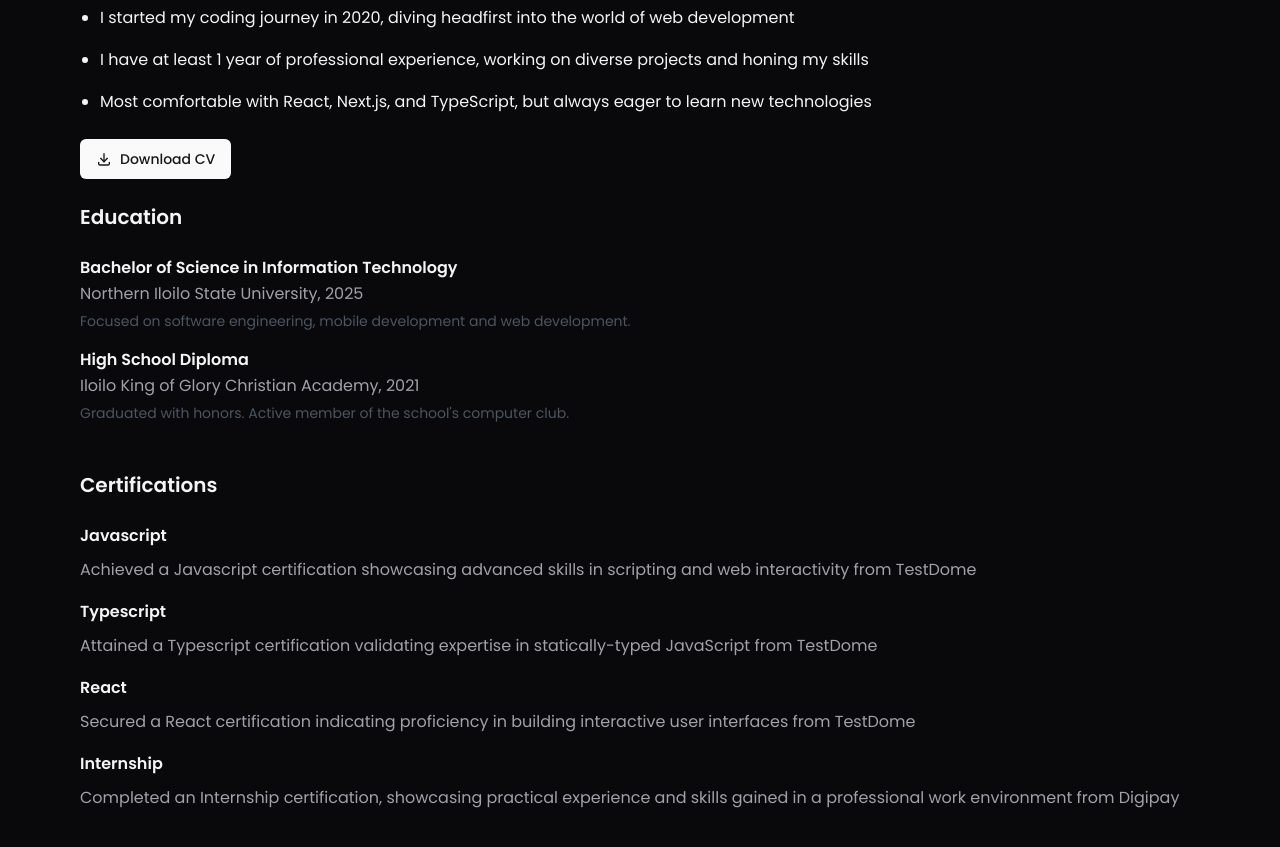
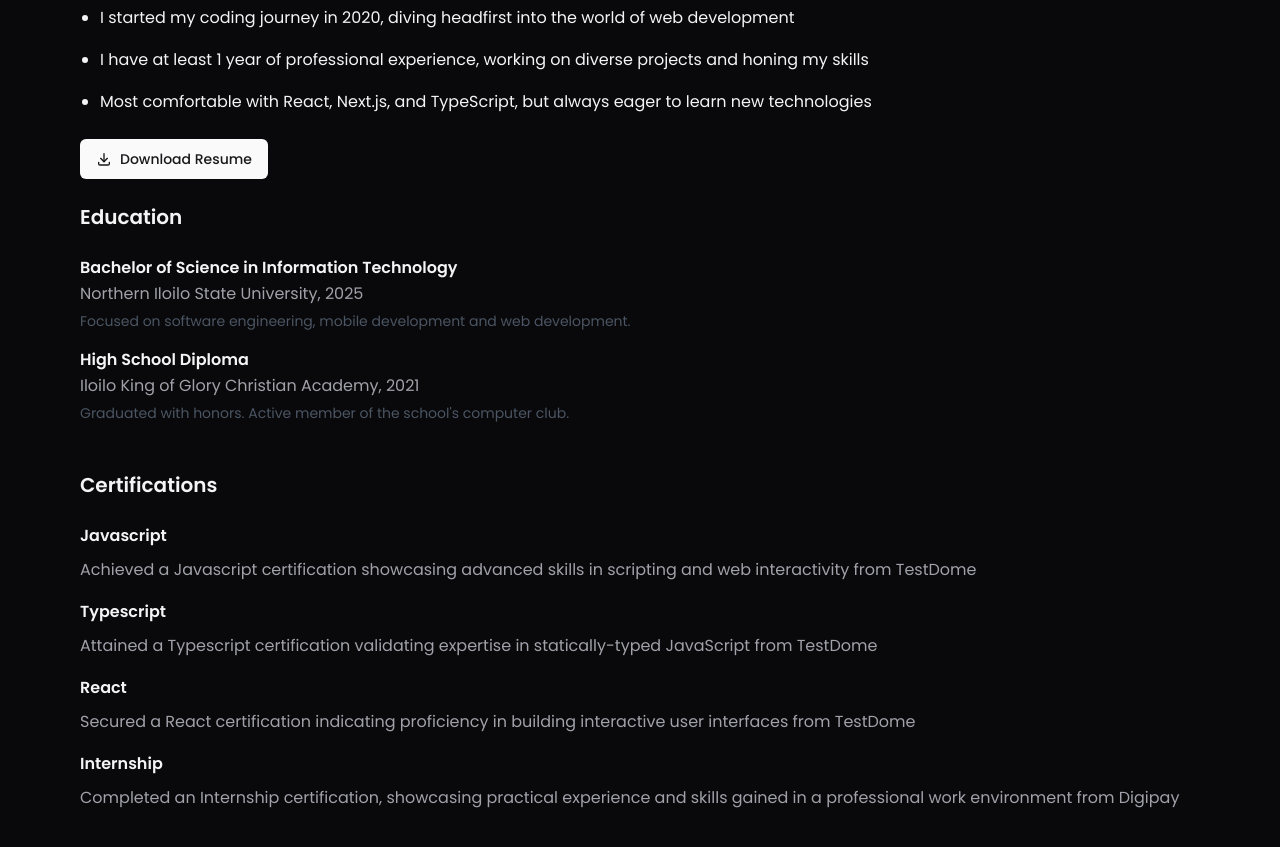
Before and after one commit to azkriven16/azkriven, a Next.js app: page / in a window 1280 px wide. Shown: the part 4100-4947 px from the top of the page. Built offline with nearby package versions, Linux system fonts and the light colour scheme.

Commit message:
chore: updated resume

```diff
--- a/components/custom/about.tsx
+++ b/components/custom/about.tsx
@@ -90,9 +90,13 @@ export const About = () => {
                                 transition={{ delay: 0.35, duration: 0.2 }}
                             >
                                 <Button asChild>
-                                    <Link href="/techstack">
-                                        <IconDownload className="mr-2 h-4 w-4" />{" "}
-                                        Download CV
+                                    <Link
+                                        href="/euger-resume.pdf"
+                                        target="_blank"
+                                        download="euger-resume.pdf"
+                                    >
+                                        <IconDownload className="mr-2 h-4 w-4" />
+                                        Download Resume
                                     </Link>
                                 </Button>
                             </motion.div>
```
Also changed, not shown: 1 other file (tests, documents, lock files or other folders).
